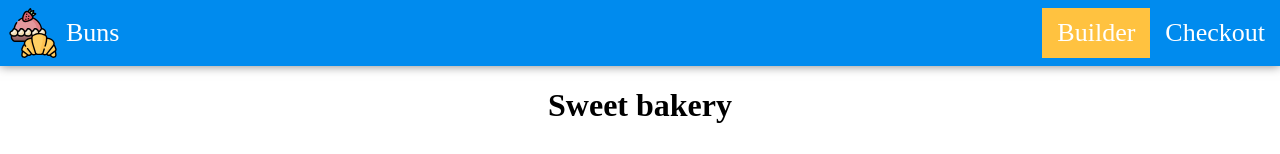
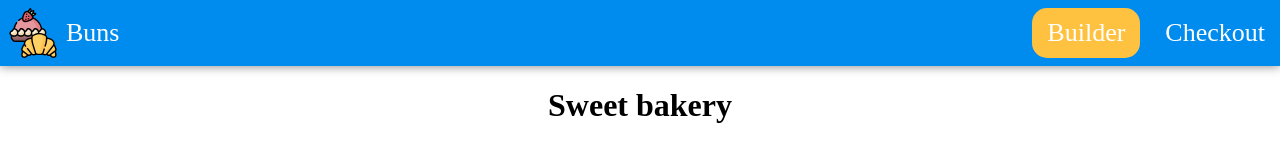
Before and after one commit to Erjankydyrov/private-builder, a React (Create React App) app: page / in a window 1280 px wide. Shown: the top 154 px of the page. Built offline with nearby package versions, Linux system fonts and the light colour scheme; no server answers; a web font is replaced by a local one.

Commit message:
corected style

```diff
--- a/src/components/Nav/NavItem/NavItem.module.css
+++ b/src/components/Nav/NavItem/NavItem.module.css
@@ -3,10 +3,13 @@
     text-decoration: none;
     display: block;
     padding: 10px 15px;
+    border-radius: 15px;
+    margin-left: 10px;
     transition: background-color .5s ease-out;
 }
 .NavItem a:hover {
     border-color: white;
+    border-radius: 15px;
     background-color: #ffc240;
 }
 .NavItem a:active,
```
